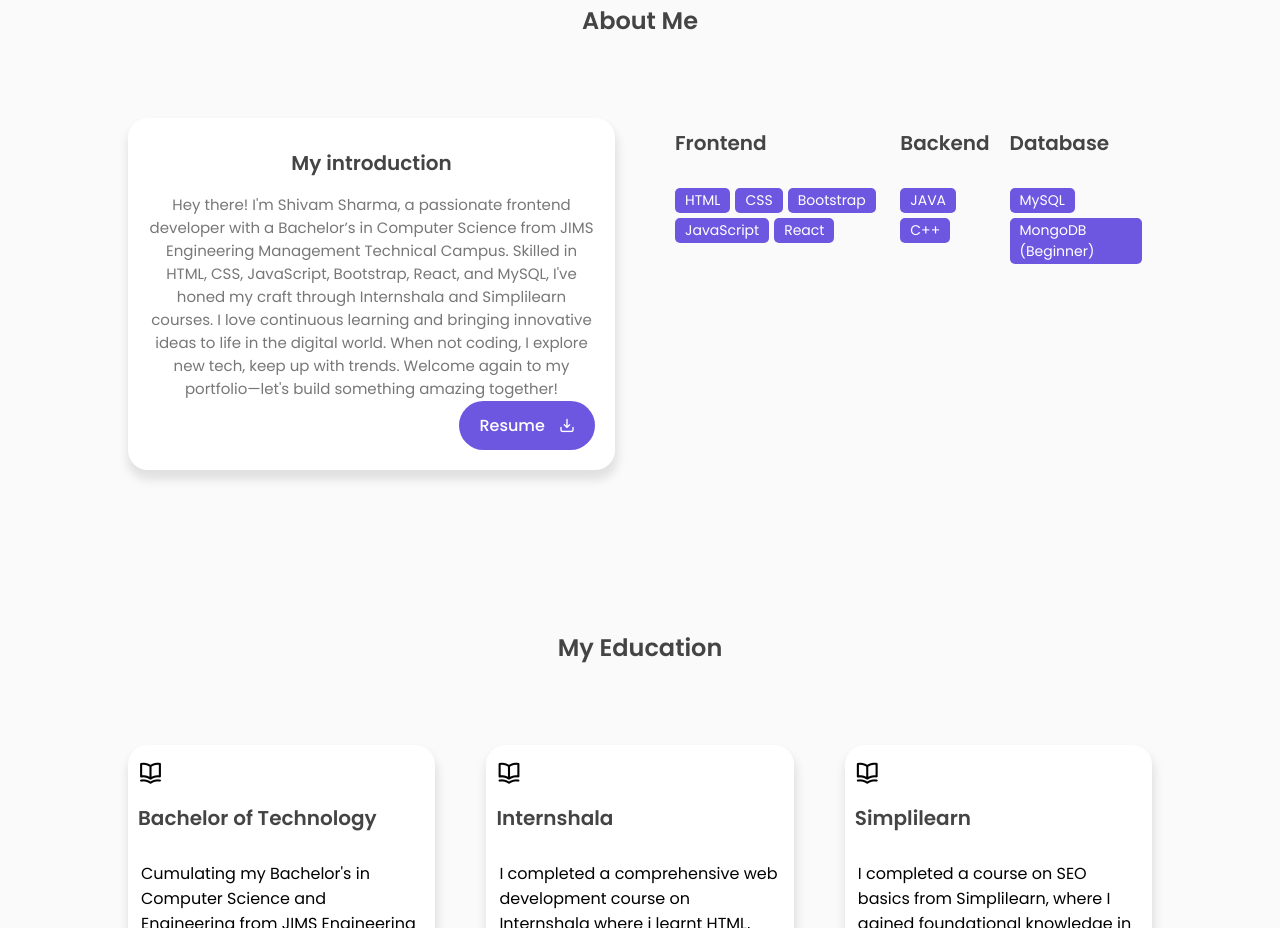
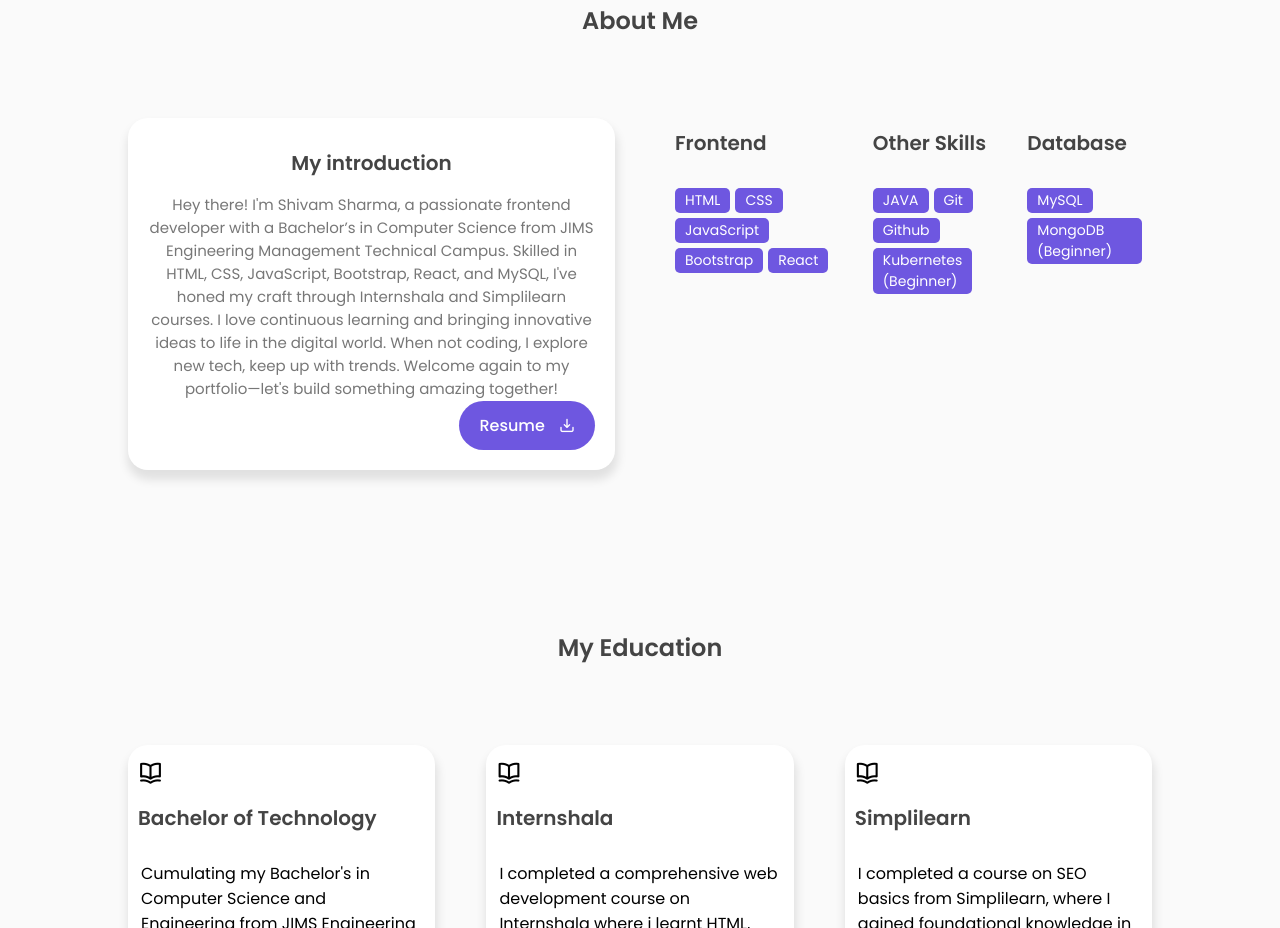
Before and after one commit to ShivamSharma8168/MyPortfolioWebsite, a plain HTML site: page Index.html in a window 1280 px wide. Shown: the part 797-1725 px from the top of the page. Drawn offline with nearby package versions, Linux system fonts and the light colour scheme; a script that the page names is missing.

Commit message:
Skills Updated

```diff
--- a/Index.html
+++ b/Index.html
@@ -181,8 +181,9 @@
                             <div class="skills-list">
                                 <span>HTML</span>
                                 <span>CSS</span>
-                                <span>Bootstrap</span>
+
                                 <span>JavaScript</span>
+                                 <span>Bootstrap</span>
 
                                 <span>React</span>
 
@@ -190,13 +191,16 @@
                         </div>
                         <div class="skills-box">
                             <div class="skills-header">
-                                <h3>Backend</h3>
+                                <h3>Other Skills</h3>
                             </div>
                             <div class="skills-list">
 
                                 <span>JAVA</span>
 
-                                <span>C++</span>
+
+                                <span>Git</span>
+                                <span>Github</span>
+                                <span>Kubernetes <br>(Beginner)</span>
                             </div>
                         </div>
                         <div class="skills-box">
```
